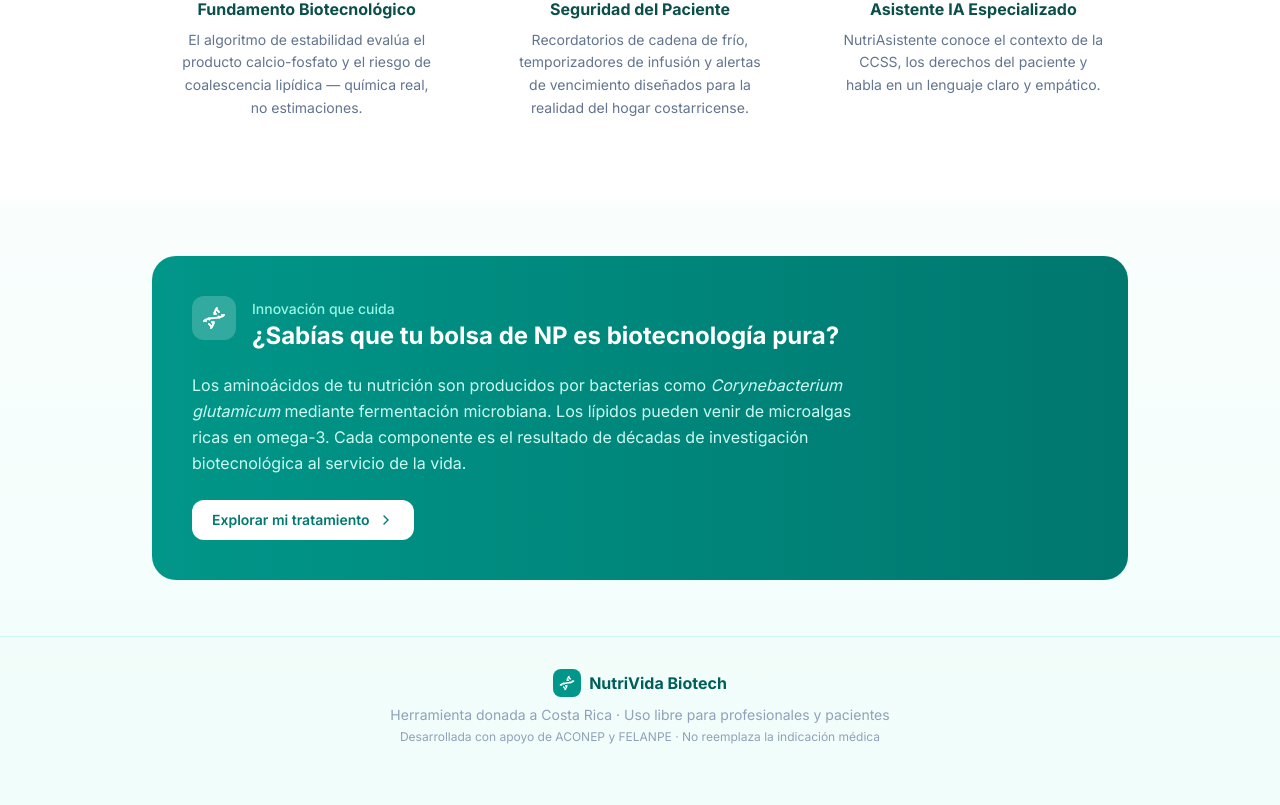
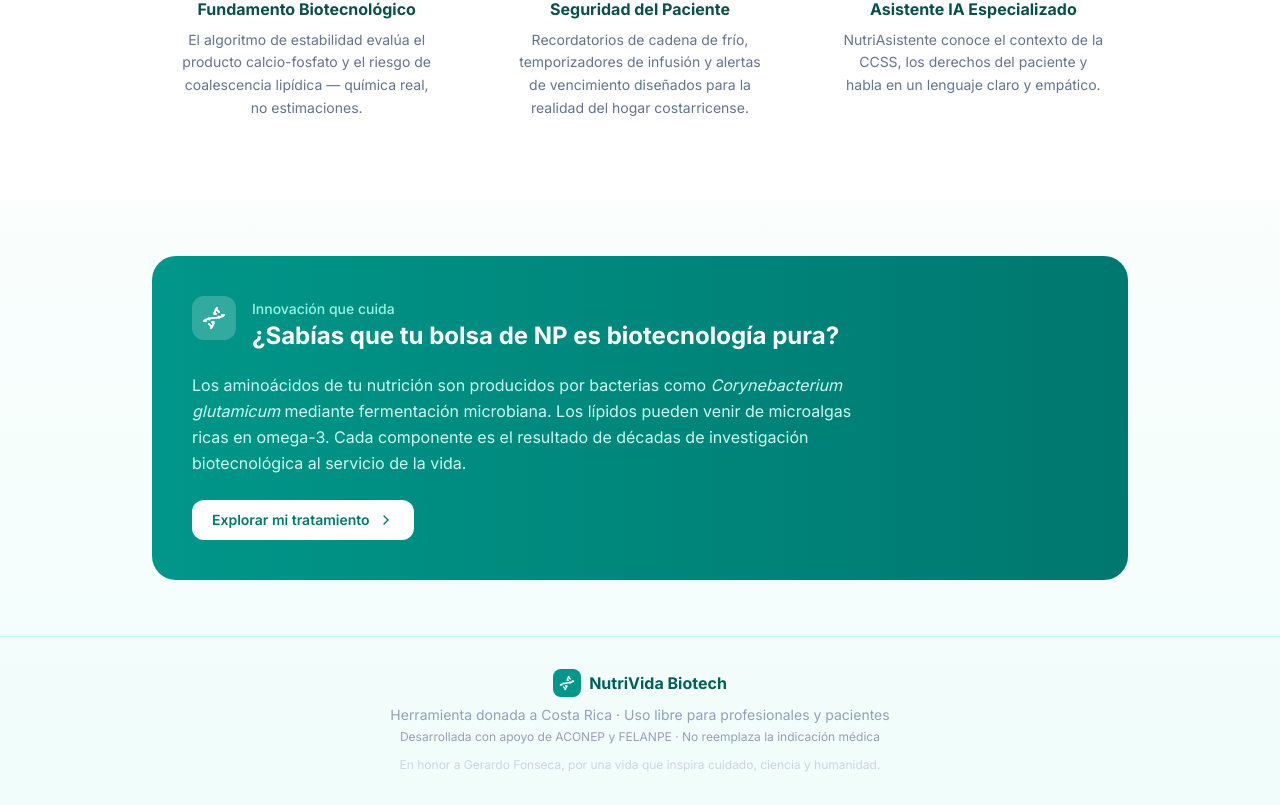
Before and after one commit to hilary26suarez-dev/NutriVida-, a React (Vite) app: page / in a window 1280 px wide. Shown: the part 1002-1807 px from the top of the page. Before the commit the page ends 1779 px from the top, so only its background shows below. Built offline with nearby package versions, Linux system fonts and the light colour scheme.

Commit message:
Add Gerardo Fonseca footer tribute

```diff
--- a/src/pages/Landing.jsx
+++ b/src/pages/Landing.jsx
@@ -152,6 +152,9 @@ export default function Landing() {
         <p className="text-slate-400 text-xs mt-1">
           Desarrollada con apoyo de ACONEP y FELANPE · No reemplaza la indicación médica
         </p>
+        <p className="text-slate-300 text-xs mt-3">
+          En honor a Gerardo Fonseca, por una vida que inspira cuidado, ciencia y humanidad.
+        </p>
       </footer>
     </div>
   )
```
